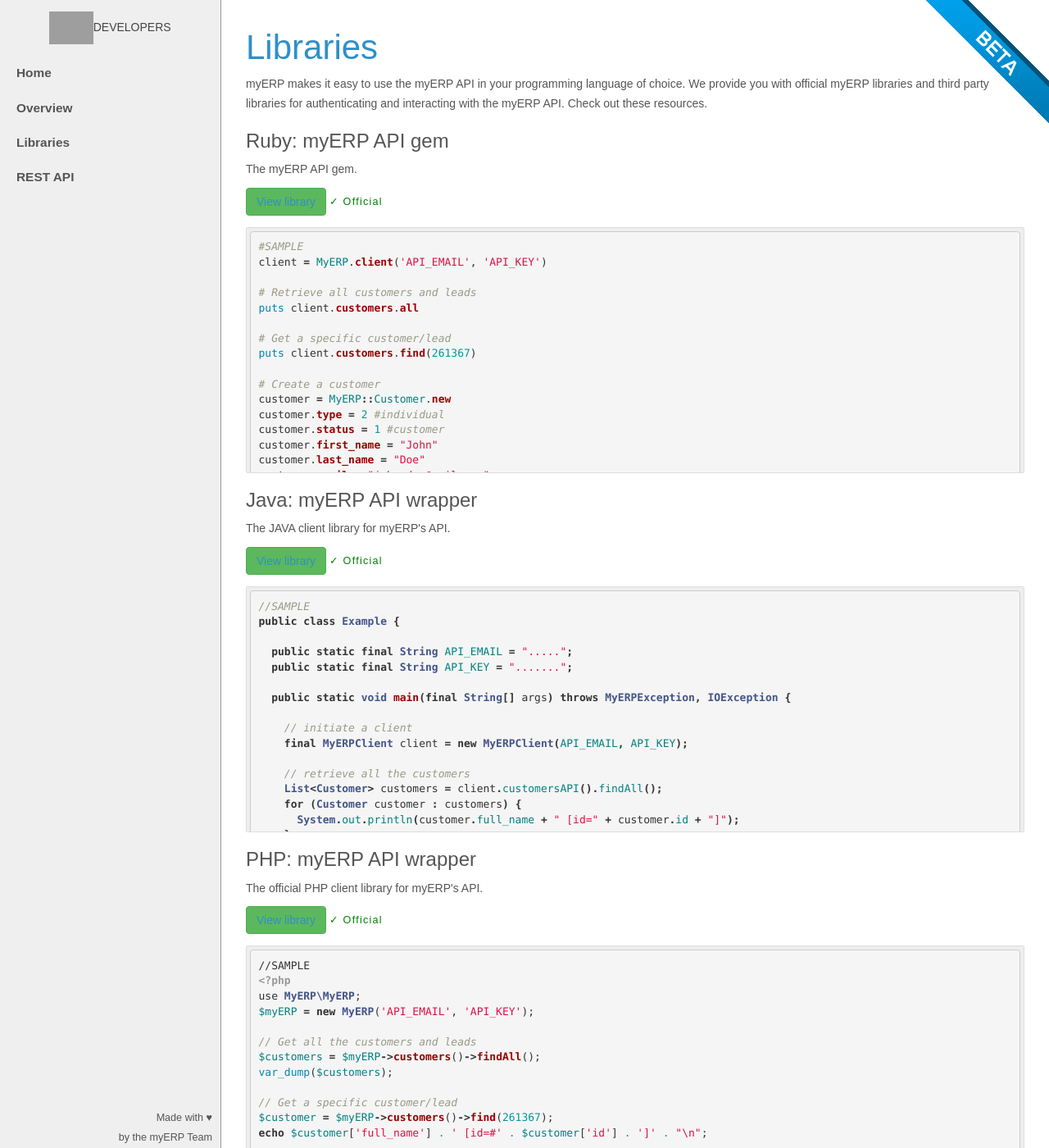
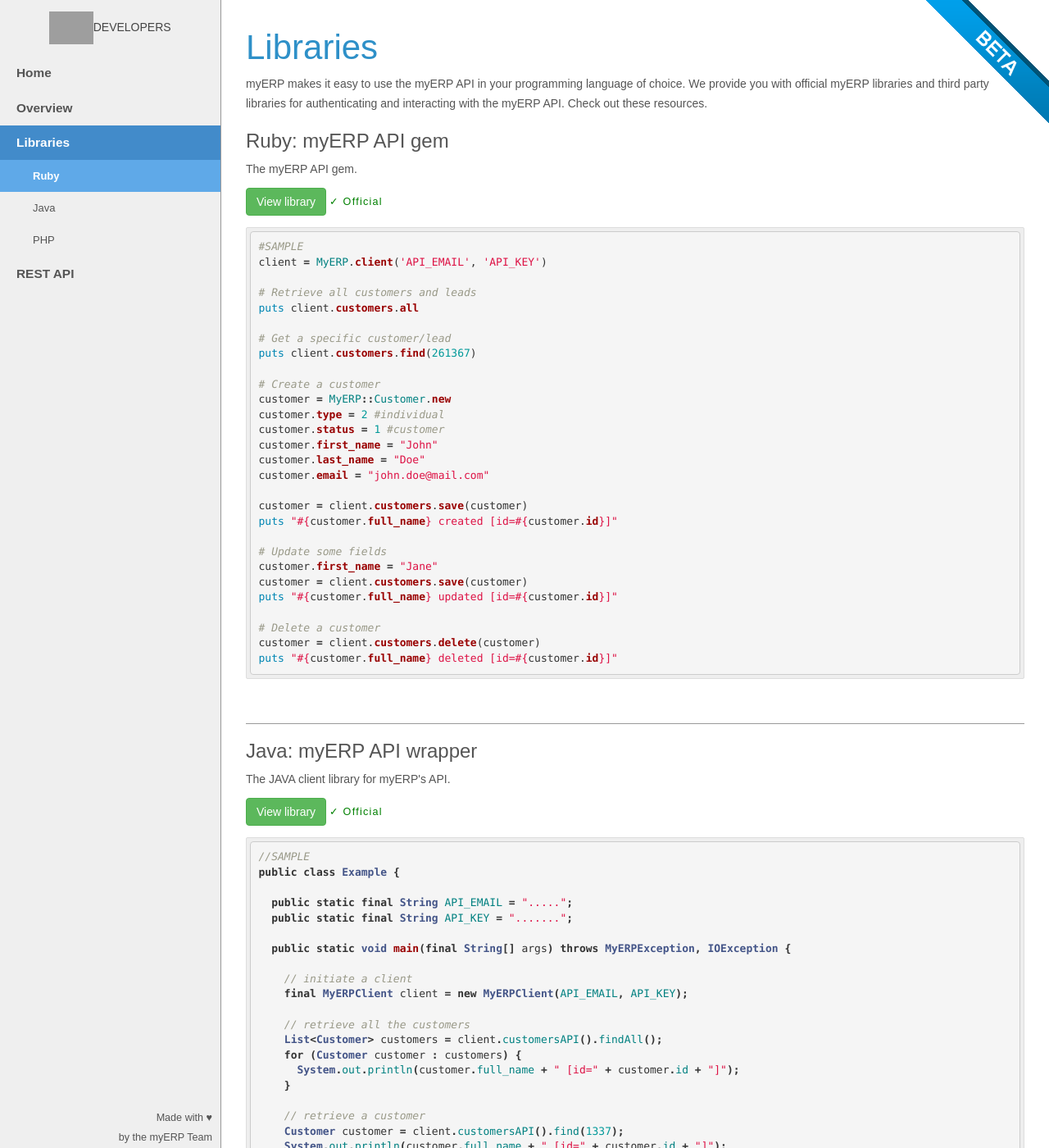
Before and after one commit to myERP/myerp.github.io, a Jekyll site: the page built from docs/1.0/libraries/index.html, in a window 1280 px wide and 1400 px high. Shown: the whole window at 82% size. Built offline with Jekyll 4.4.1, drawn with Linux system fonts in a browser that asks for light colours; nearby versions of some CDN libraries; Markdown is read by kramdown in place of the engine named in the settings; some of the changed text lies outside the part shown; grey boxes are pictures that could not be loaded.

Commit message:
fx missing styles for the libraries section

```diff
--- a/_includes/1.0/libraries/java.html
+++ b/_includes/1.0/libraries/java.html
@@ -1,4 +1,4 @@
-<div id="java">
+<div id="java" class="group">
 
 <h3>Java: myERP API wrapper</h3>
 
--- a/_includes/1.0/libraries/php.html
+++ b/_includes/1.0/libraries/php.html
@@ -1,4 +1,4 @@
-<div id="php">
+<div id="php" class="group">
 
 <h3>PHP: myERP API wrapper</h3>
 
--- a/_includes/1.0/libraries/ruby.html
+++ b/_includes/1.0/libraries/ruby.html
@@ -1,4 +1,4 @@
-<div id="ruby">
+<div class="group">
 
 <h3>Ruby: myERP API gem</h3>
 
--- a/css/main.css
+++ b/css/main.css
@@ -276,15 +276,15 @@
 }
 
 
-/* Libraries buttons */
-.official {
+/* Libraries */
+.libraries .highlight {max-height: initial;}
+.libraries .btn {color:white;}
+.libraries .official:before {content: "✓ ";}
+.libraries .official {
     color: green;
     font-size: 90%;
     font-weight: 300;
     letter-spacing:0.1em;
-}
-.official:before {
-   content: "✓ ";
 }
 
 
--- a/docs/1.0/libraries/index.html
+++ b/docs/1.0/libraries/index.html
@@ -3,7 +3,7 @@
 title: "- Libraries"
 ---
 
-<section id="libraries">
+<section class="libraries" id="ruby">
 
 	<h2>Libraries</h2>
 	<p>myERP makes it easy to use the myERP API in your programming language of choice. We provide you with official myERP libraries and third party libraries for authenticating and interacting with the myERP API. Check out these resources.
```
